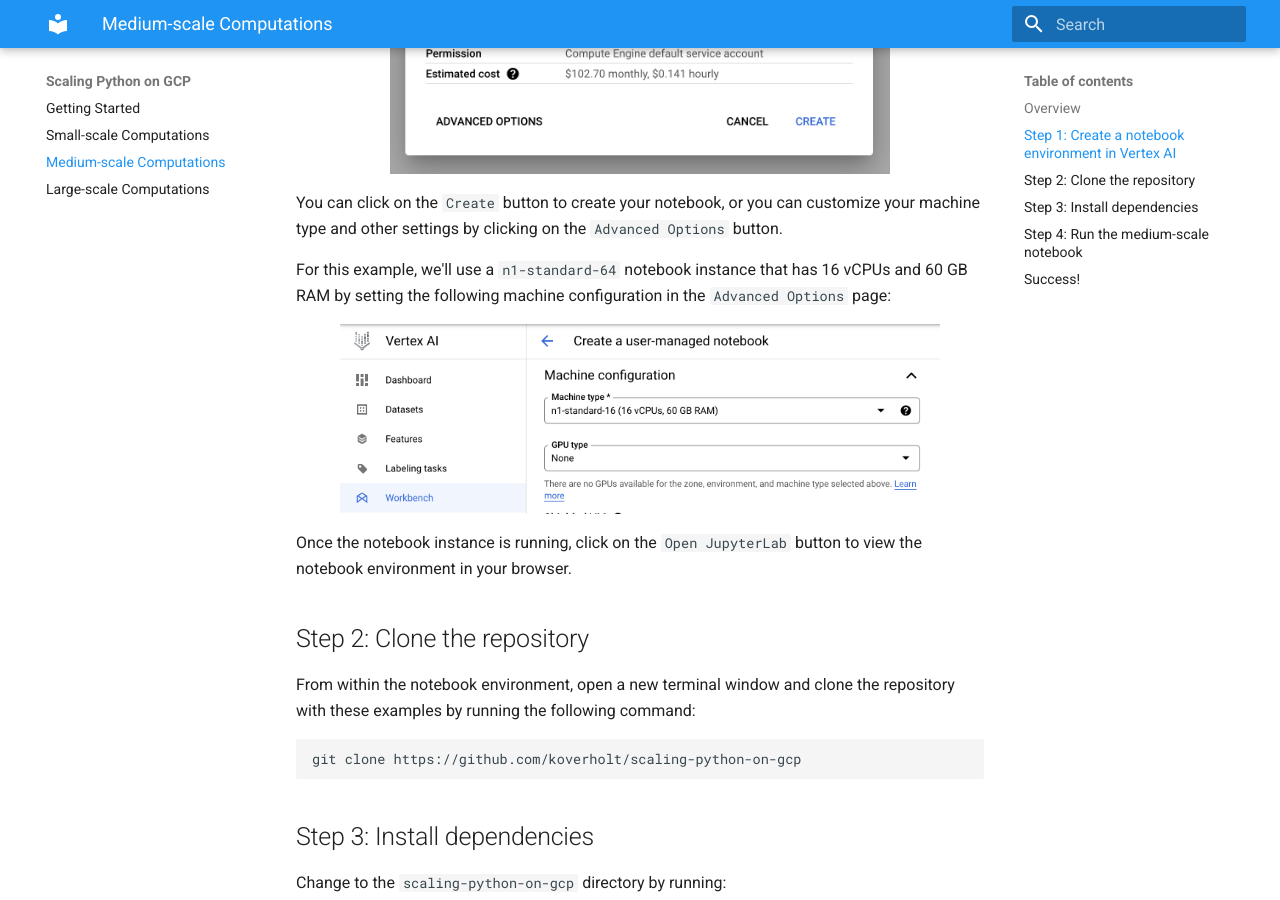
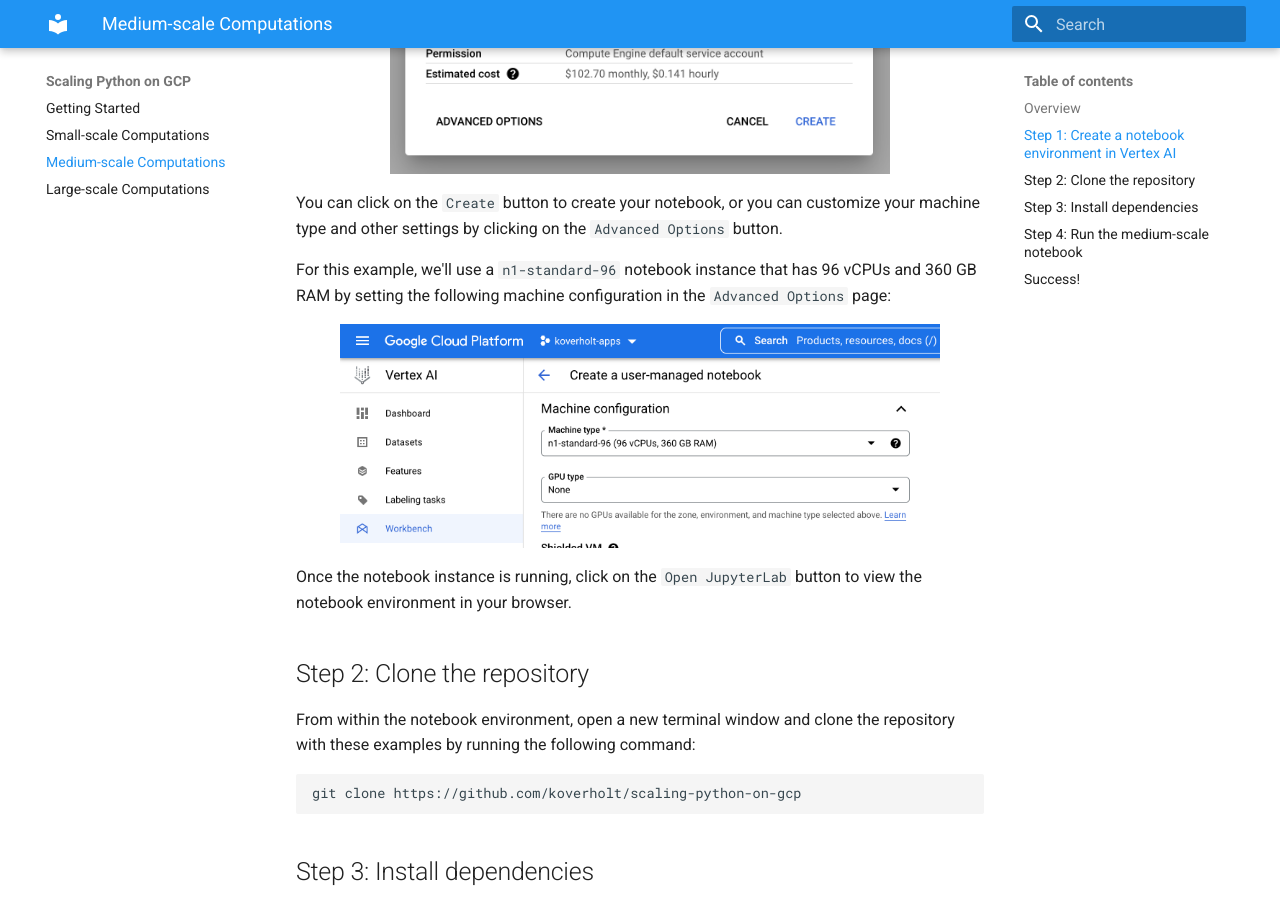
Before and after one commit to koverholt/scaling-python-on-gcp, an MkDocs documentation site: the page built from docs/medium.md, in a window 1280 px wide and 900 px high, scrolled down 885 px. Built offline with MkDocs 1.6.1 and Material for MkDocs 9.7.7, drawn with Linux system fonts in a browser that asks for light colours.

Commit message:
Update notebooks and docs

```diff
--- a/docs/medium.md
+++ b/docs/medium.md
@@ -24,8 +24,8 @@
 customize your machine type and other settings by clicking on the
 `Advanced Options` button.
 
-For this example, we'll use a `n1-standard-64` notebook instance that has 16
-vCPUs and 60 GB RAM by setting the following machine configuration in the
+For this example, we'll use a `n1-standard-96` notebook instance that has 96
+vCPUs and 360 GB RAM by setting the following machine configuration in the
 `Advanced Options` page:
 
 <img src="/images/medium-scale-advanced-options.png" width="600px" style="display: block; margin-left: auto; margin-right: auto;" alt="Specifying a machine configuration in GCP Vertex AI Workbench">
```
Also changed, not shown: docs/images/medium-scale-advanced-options.png, 1 other file.
